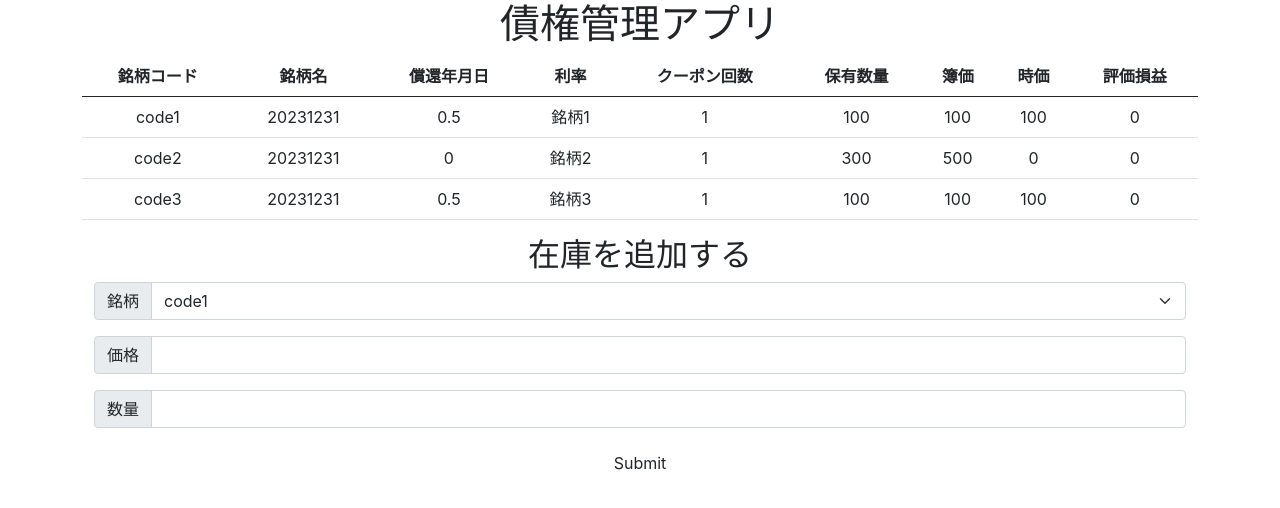
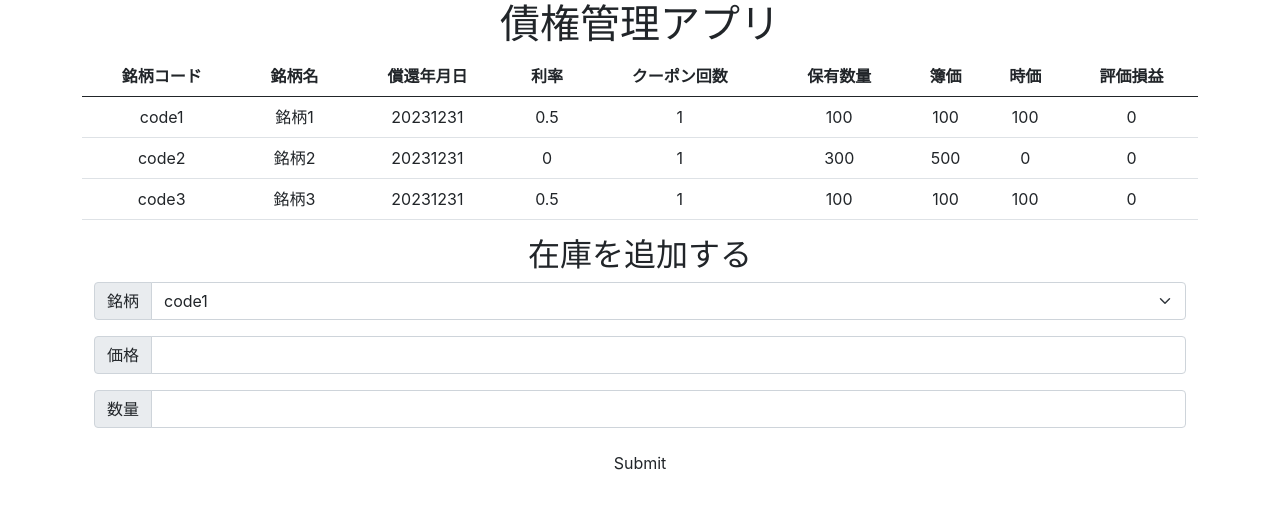
Before and after one commit to yuya296/jissen-gui, a React (Create React App) app: page / in a window 1280 px wide. Shown: the top 508 px of the page. Built offline with nearby package versions, Linux system fonts and the light colour scheme.

Commit message:
テーブルの位置がずれているバグを修正

```diff
--- a/src/components/AddPosition.tsx
+++ b/src/components/AddPosition.tsx
@@ -1,4 +1,3 @@
-import React, { useState } from 'react';
 import { useForm, SubmitHandler } from 'react-hook-form';
 
 type AddPositionInputs = {
--- a/src/components/Table.tsx
+++ b/src/components/Table.tsx
@@ -10,9 +10,9 @@ const Column = ({data}: ColumnProps) => {
     return (
         <tr>
             <td>{data.code}</td>
+            <td>{data.name}</td>
             <td>{data.maturityDate}</td>
             <td>{data.rate}</td>
-            <td>{data.name}</td>
             <td>{data.couponTimes}</td>
             <td>{data.quantity}</td>
             <td>{data.bookValue}</td>
```
